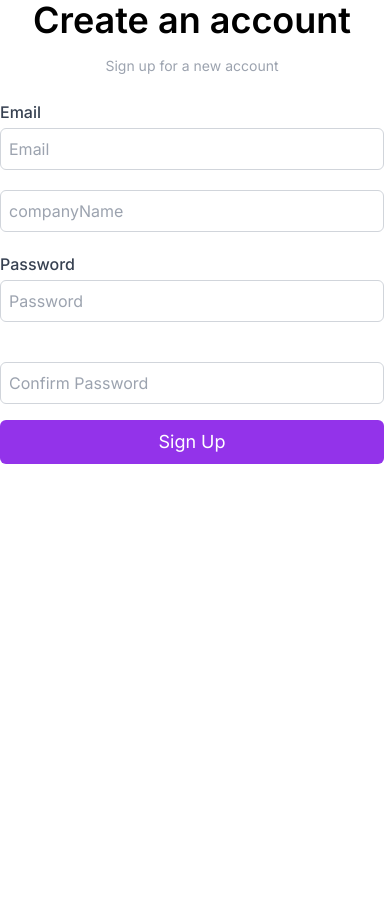
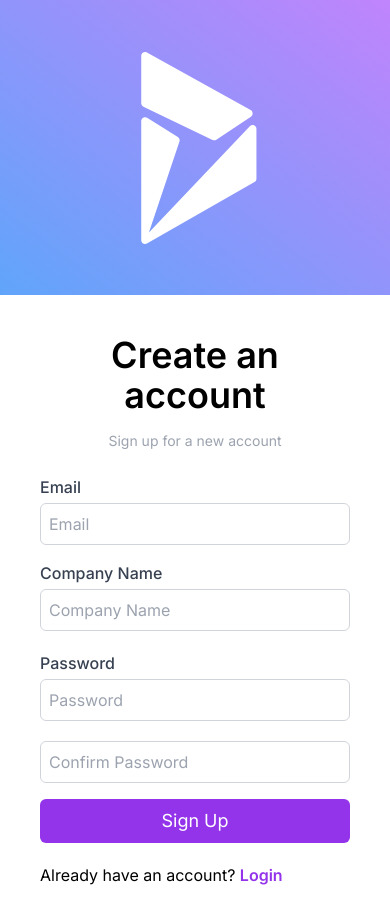
Before and after one commit to RuslanAdyghe/InvoiceGenerator, a React (Vite) app in the folder frontend/: page /signup in a window 390 px wide. Shown: the top 924 px of the page. Before the commit the page ends 844 px from the top, so only its background shows below. Built offline with nearby package versions, Linux system fonts and the light colour scheme.

Commit message:
completed signup page for mobile view

```diff
--- a/frontend/src/components/AuthForm.jsx
+++ b/frontend/src/components/AuthForm.jsx
@@ -59,16 +59,19 @@ function AuthForm({ heading, subheading, showConfirmPassword, buttonName }) {
         placeholder="Email"
         value={email}
         onChange={(e) => setEmail(e.target.value)}
-        className="border border-gray-300 rounded-md p-2 mb-5 w-full"
+        className="border border-gray-300 rounded-md p-2 mb-4 w-full"
       />
       {showConfirmPassword && (
+      <div className="flex flex-col mb-5">
+        <label className="font-medium text-gray-700 mb-1">Company Name</label>
         <input
           type="text"
-          placeholder="companyName"
+          placeholder="Company Name"
           value={companyName}
           onChange={(e) => setCompanyName(e.target.value)}
-          className="border border-gray-300 rounded-md p-2 mb-5 w-full"
+          className="border border-gray-300 rounded-md p-2 w-full"
         />
+      </div>
       )}
       <label className="font-medium text-gray-700 mb-1">Password</label>
       <input
@@ -76,7 +79,7 @@ function AuthForm({ heading, subheading, showConfirmPassword, buttonName }) {
         placeholder="Password"
         value={password}
         onChange={(e) => setPassword(e.target.value)}
-        className="border border-gray-300 rounded-md p-2 mb-10 w-full"
+        className={`border border-gray-300 rounded-md p-2 w-full ${showConfirmPassword ? "mb-5" : "mb-10"}`}
       />
       {showConfirmPassword && (
         <input
@@ -88,7 +91,7 @@ function AuthForm({ heading, subheading, showConfirmPassword, buttonName }) {
         />
       )}
       <button
-        className="bg-purple-600 text-white text-lg rounded-md px-4 py-2 w-full mb-20"
+        className={`bg-purple-600 text-white text-lg rounded-md px-4 py-2 w-full ${showConfirmPassword ? "mb-5" : "mb-20"}`}
         onClick={handleSubmit}
       >
         {buttonName}
--- a/frontend/src/pages/Signup.jsx
+++ b/frontend/src/pages/Signup.jsx
@@ -2,17 +2,23 @@ import { Link } from "react-router-dom";
 
 import AuthForm from "../components/AuthForm";
 
+import logoIcon from "../assets/logo.svg"
+
 function Signup() {
   return (
     <>
-      <div>
-        <div>
+      <div className="h-screen">
+        <div className="top-panel bg-gradient-to-tr from-blue-400 to-purple-400 h-[35%] flex items-center justify-center">
+          <img src={logoIcon} alt="logo" className="w-48 h-48"/>
+        </div>
+        <div className="flex flex-col p-10">
           <AuthForm
             heading="Create an account"
             subheading="Sign up for a new account"
             showConfirmPassword={true}
             buttonName="Sign Up"
           />
+          <h3>Already have an account? <Link to="/login" className="text-purple-600 font-bold hover:underline">Login</Link></h3>
         </div>
       </div>
     </>
```
